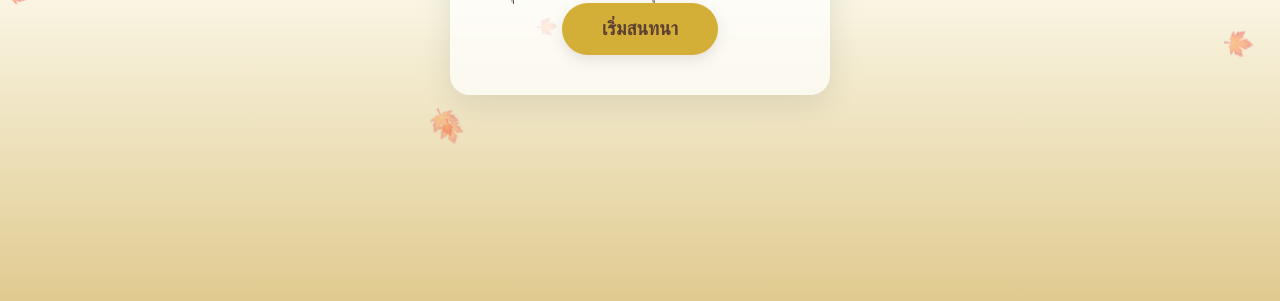
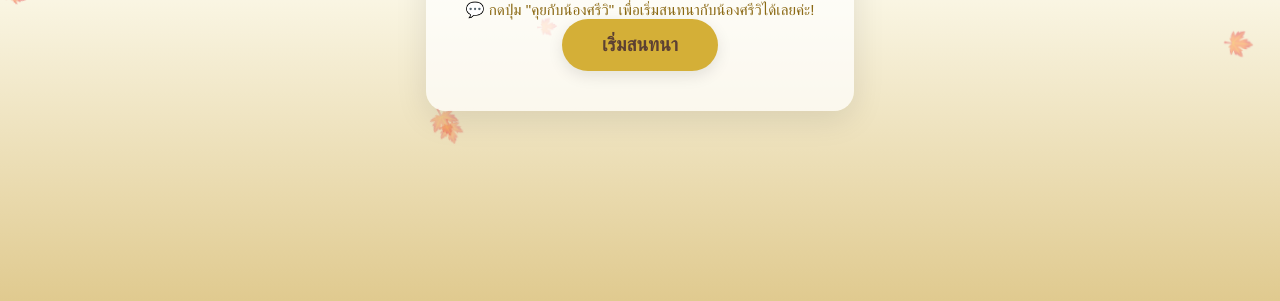
Before and after one commit to npathongko-pixel/chaiyabot, a plain HTML site: page index.html in a window 1280 px wide. Shown: the part 499-800 px from the top of the page. Drawn offline with nearby package versions, Linux system fonts and the light colour scheme.

Commit message:
Update index.html

```diff
--- a/index.html
+++ b/index.html
@@ -467,6 +467,9 @@
         </div>
         <h1>น้องศรีวิ ยินดีต้อนรับ</h1>
         <p>มัคคุเทศก์ AI แห่งวัดพระธาตุไชยา พร้อมให้บริการค่ะ</p>
+        <p style="margin-top: 15px; color: #8B6914; font-size: 0.95em;">
+            💬 กดปุ่ม "คุยกับน้องศรีวิ" เพื่อเริ่มสนทนากับน้องศรีวิได้เลยค่ะ!
+        </p>
         <button id="start-chat-button">เริ่มสนทนา</button>
     </div>
 
```
